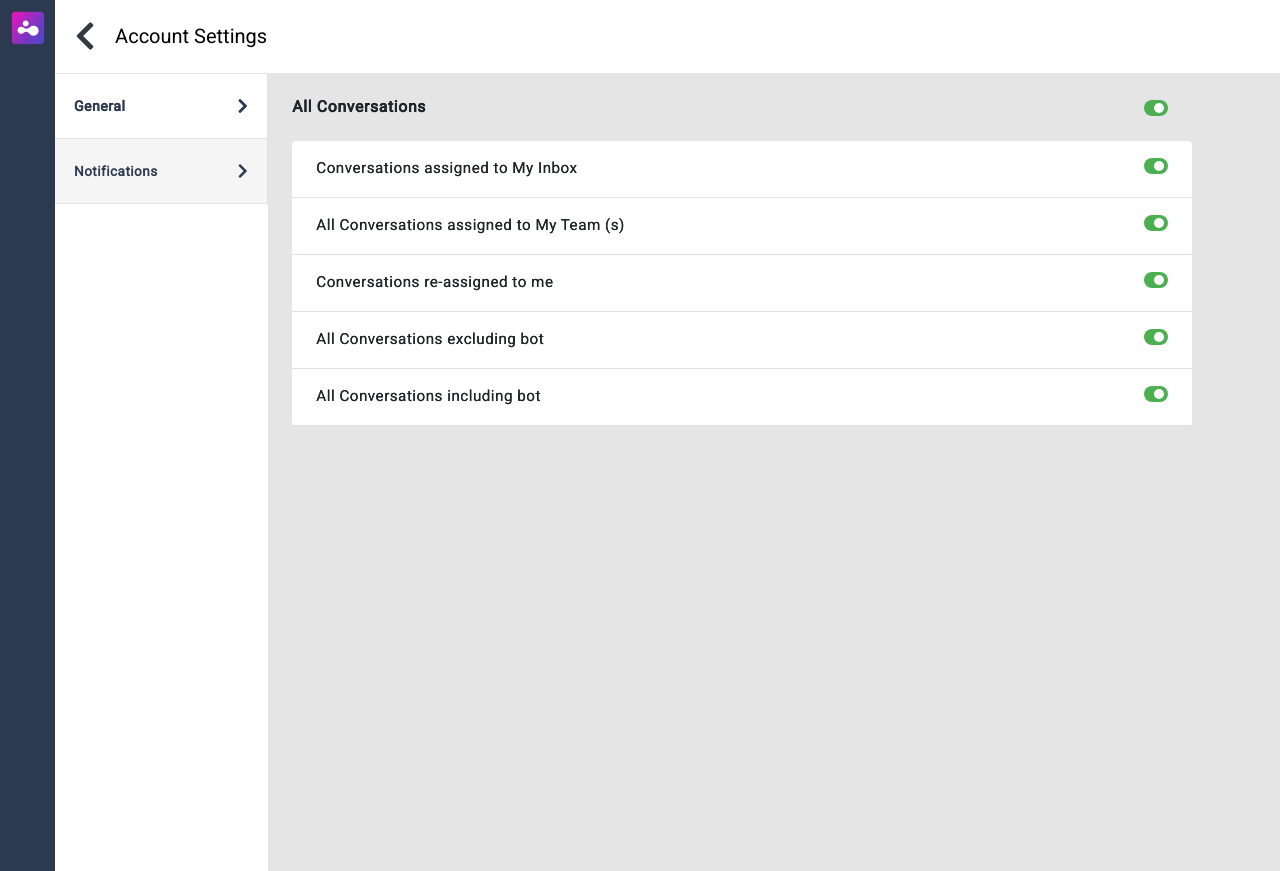
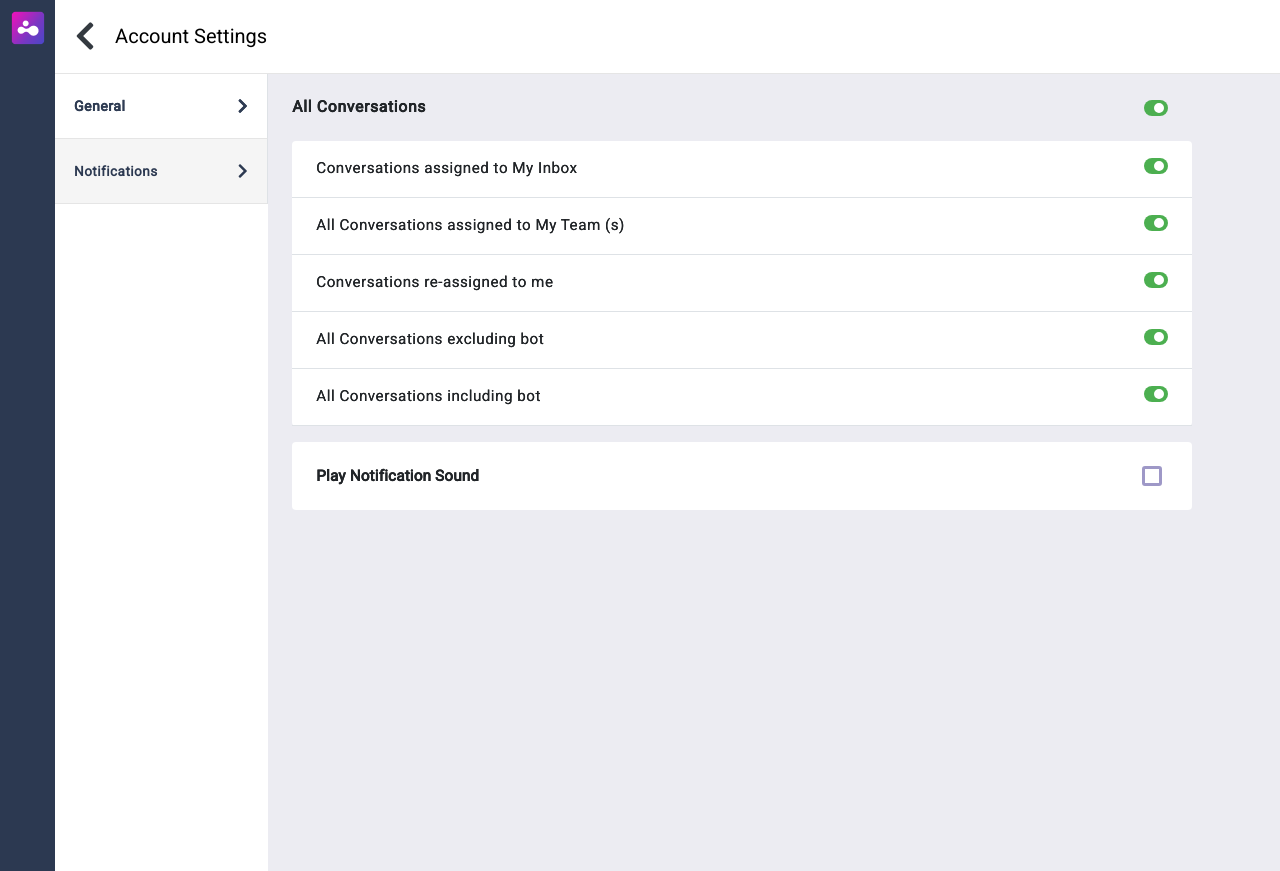
Before and after one commit to shreysrivastav/trilyo-dashboard, a PHP site: page /profile-management-notification.html in a window 1280 px wide. Run offline with PHP 8.4, Linux system fonts and the light colour scheme; some libraries are stand-ins or nearby versions.

Commit message:
Notification Screen done

```diff
--- a/assets/css/style_1.css
+++ b/assets/css/style_1.css
@@ -972,6 +972,9 @@ input[type="checkbox"]:checked::after{
     border: 0.5px solid lightgray;
 }
 /* Profile-Management > Account-Settings */
+.profile-management{
+    background-color: #ececf2;
+}
 .general-settings,.notification-settings{
     color: #2f3c53;
     font-size: 0.88rem;
@@ -1105,3 +1108,44 @@ color: #1b1b1b;
     letter-spacing: 0.5px;
     text-shadow: 0px 0.2px #1b1b1b;
 }
+.notification-sound{
+    width: 900px;
+    background-color: #fff;
+    padding-right: 30px!important;
+}
+.notification-sound h6{
+    font-size: 00.95rem;
+    font-weight: 800;
+    text-shadow: 0px 0.1px #1b1b1b;
+    letter-spacing: 0.2px;
+
+}
+.notification-sound input[type="checkbox"]{
+    appearance: none;
+    -webkit-appearance: none;
+    height: 20px;
+    width: 20px;
+    border:3px solid #9e98c7;
+    border-radius: 3px;
+    cursor: pointer;
+    display: flex;
+    align-items: center;
+    justify-content: center;
+    outline: none;
+}
+
+.notification-sound input[type="checkbox"]::after{
+    font-family: 'Font Awesome 5 Free';
+    font-weight: 900;
+    content:"\f00c" ;
+    font-size: 15px;
+    color: white;
+    display: none;
+}
+.notification-sound input[type="checkbox"]:checked{
+
+    background-color: #6857d4;
+}
+.notification-sound input[type="checkbox"]:checked::after{
+    display: block;
+}
--- a/profile-management-notification.html
+++ b/profile-management-notification.html
@@ -51,7 +51,7 @@
                         </div>
                     </div>
                 </div>
-                <div class="col-xl-10 col-lg-9  d-flex flex-column message-box pt-4 pl-4">
+                <div class="col-xl-10 col-lg-9  d-flex flex-column message-box pt-4 pl-4 profile-management">
                    <div class="all-notifications d-flex align-items-center justify-content-between pr-4">
                        <h6>All Conversations</h6>
                        <div class="toggle-switch ">
@@ -108,8 +108,9 @@
                        </div>
                     </li>
                    </ul>
-                   <div class="">
-
+                   <div class="d-flex justify-content-between align-items-center px-4 py-4 rounded notification-sound ">
+                     <h6 class="p-0 m-0">Play Notification Sound</h6>
+                     <input type="checkbox" name="" id="">
                    </div>
                 </div>
 
--- a/profile-management.html
+++ b/profile-management.html
@@ -54,7 +54,7 @@
                     </div>
                     </a>
                 </div>
-                <div class="col-xl-10 col-lg-9  d-flex flex-column message-box p-3">
+                <div class="col-xl-10 col-lg-9  d-flex flex-column message-box p-3 profile-management">
                     <div class="pl-3 pt-2 pb-3 bg-white account-details-entry rounded">
                         <h6 class="w-100">Personal Settings</h6>
                         <div class="d-flex justify-content-between mt-3">
```
